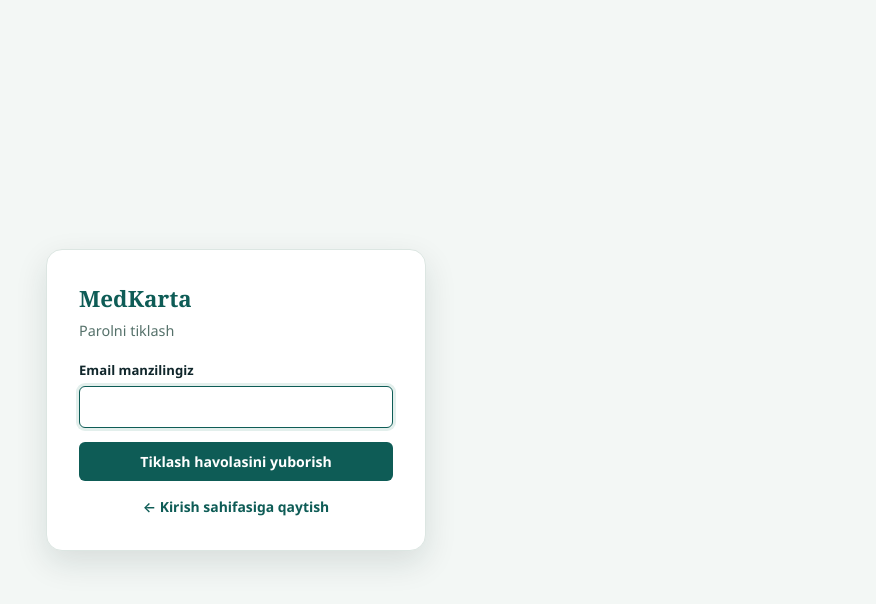
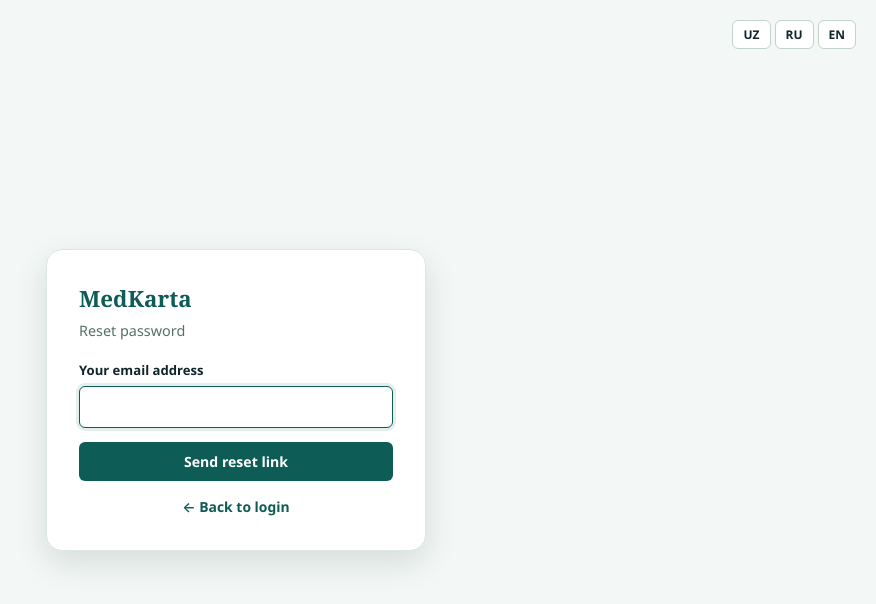
Before and after one commit to alishervoitov/frontend, a React app: page /forgot-password in a window 1280 px wide. Shown: the top 604 px of the page, without its empty margins (404-1280 px from the left). Built offline with nearby package versions, Linux system fonts and the light colour scheme; the HTML template or start-up script is replaced by a standard one.

Commit message:
forgot password uchun kop tillilik

```diff
--- a/src/pages/ForgotPasswordPage.jsx
+++ b/src/pages/ForgotPasswordPage.jsx
@@ -1,8 +1,11 @@
 import { useState } from "react";
 import { Link } from "react-router-dom";
+import { useTranslation } from "react-i18next";
 import client from "../api/client";
+import LanguageSwitcher from "../components/LanguageSwitcher";
 
 export default function ForgotPasswordPage() {
+    const { t } = useTranslation();
     const [email, setEmail] = useState("");
     const [message, setMessage] = useState("");
     const [error, setError] = useState("");
@@ -17,7 +20,7 @@ export default function ForgotPasswordPage() {
             const res = await client.post("/auth/password-reset/", { email });
             setMessage(res.data.detail);
         } catch {
-            setError("Xatolik yuz berdi. Qaytadan urinib ko'ring.");
+            setError(t("auth.loginError"));
         } finally {
             setLoading(false);
         }
@@ -25,27 +28,34 @@ export default function ForgotPasswordPage() {
 
     return (
         <div className="auth-page">
+            <div style={{ position: "absolute", top: 20, right: 20 }}>
+                <LanguageSwitcher />
+            </div>
             <div className="auth-card">
-                <div className="auth-brand">MedKarta</div>
-                <div className="auth-sub">Parolni tiklash</div>
+                <div className="auth-brand">{t("app.name")}</div>
+                <div className="auth-sub">{t("auth.resetPasswordTitle")}</div>
 
-                {message && <div className="alert" style={{ background: "var(--success-tint)", color: "#235940", padding: "10px 12px", borderRadius: 6, fontSize: "0.85rem", marginBottom: 14 }}>{message}</div>}
+                {message && (
+                    <div style={{ background: "var(--success-tint)", color: "#235940", padding: "10px 12px", borderRadius: 6, fontSize: "0.85rem", marginBottom: 14 }}>
+                        {message}
+                    </div>
+                )}
                 {error && <div className="alert-error">{error}</div>}
 
                 {!message && (
                     <form onSubmit={handleSubmit}>
                         <div className="field">
-                            <label>Email manzilingiz</label>
+                            <label>{t("auth.resetEmailLabel")}</label>
                             <input type="email" value={email} onChange={(e) => setEmail(e.target.value)} required autoFocus />
                         </div>
                         <button className="btn btn-primary" type="submit" disabled={loading}>
-                            {loading ? "Yuborilmoqda..." : "Tiklash havolasini yuborish"}
+                            {loading ? t("auth.sending") : t("auth.sendResetLink")}
                         </button>
                     </form>
                 )}
 
                 <div className="auth-switch">
-                    <Link to="/login">← Kirish sahifasiga qaytish</Link>
+                    <Link to="/login">{t("auth.backToLogin")}</Link>
                 </div>
             </div>
         </div>
```
